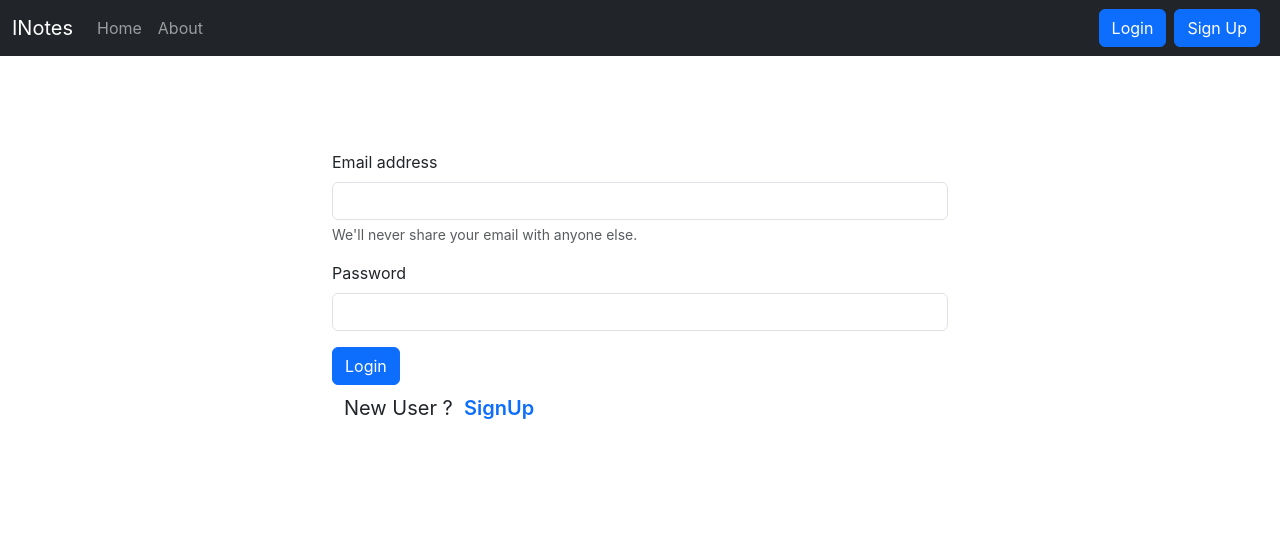
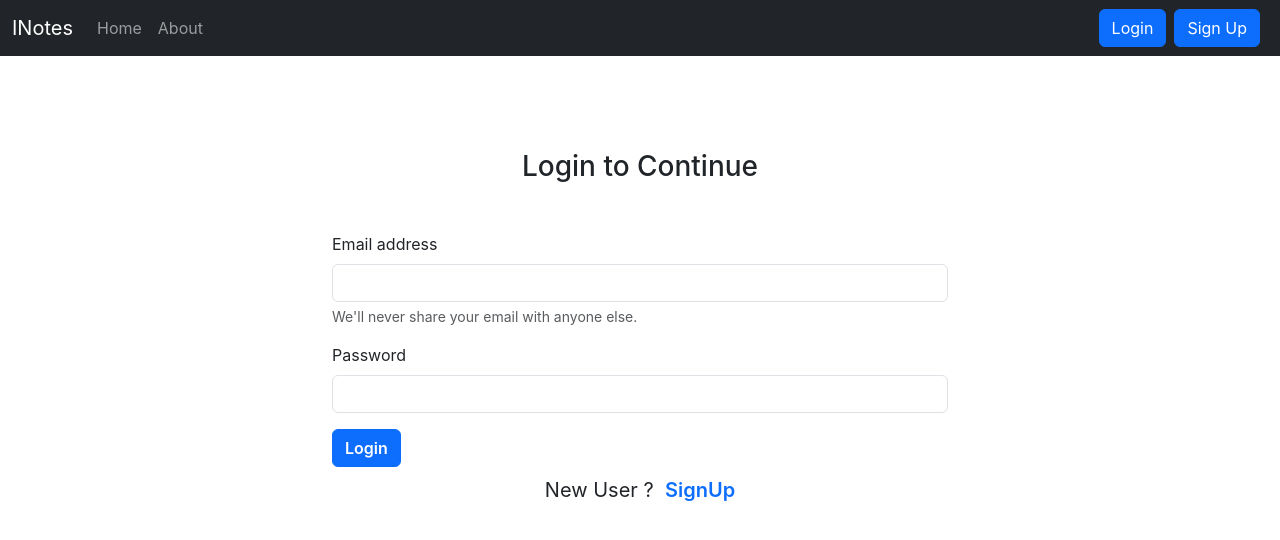
Before and after one commit to Nitinkumar2905/Inotes, a React (Create React App) app: page /login in a window 1280 px wide. Shown: the top 540 px of the page. Built offline with nearby package versions, Linux system fonts and the light colour scheme.

Commit message:
added login authentication and fixed some issues

```diff
--- a/src/Components/Login.jsx
+++ b/src/Components/Login.jsx
@@ -2,12 +2,13 @@ import React, { useState } from "react";
 import { Link, useNavigate } from "react-router-dom";
 
 const Login = (props) => {
+  const host = "http://localhost:5000";
   const [credentials, setCredentials] = useState({ email: "", password: "" });
   const Navigate = useNavigate();
 
   const handleSubmit = async (e) => {
     e.preventDefault();
-    const response = await fetch("http://localhost:5000/api/auth/login", {
+    const response = await fetch(`${host}/api/auth/login`, {
       method: "POST",
       headers: {
         "Content-Type": "application/json",
@@ -19,12 +20,12 @@ const Login = (props) => {
     });
 
     const json = await response.json();
-    // console.log(json);
+    console.log(credentials.email);
     if (json.success) {
       // save the auth token and redirect to the note page
-      localStorage.setItem("token", json.authtoken);
+      localStorage.setItem("token", json.authToken);
+      props.showAlert("Logged in Successfully", "success");
       Navigate("/home");
-      props.showAlert("Logged in Successfully", "success");
     } else {
       props.showAlert("Invalid credentials", "danger");
     }
@@ -32,10 +33,12 @@ const Login = (props) => {
   const onChange = (e) => {
     setCredentials({ ...credentials, [e.target.name]: e.target.value });
   };
-
   return (
     <>
       <div className="container my-5" style={{ width: "50%" }}>
+        <h3 className="d-flex justify-content-center mb-5">
+          Login to Continue
+        </h3>
         <form onSubmit={handleSubmit}>
           <div className="mb-3">
             <label htmlFor="email" className="form-label">
@@ -67,13 +70,18 @@ const Login = (props) => {
               onChange={onChange}
             />
           </div>
-          <button type="submit" className="btn btn-primary">
+          <button type="submit" className="fs-6 fw-semibold btn btn-primary">
             Login
           </button>
         </form>
-        <div className="container my-2 fs-5 " style={{}}>
-            <span className="">New User ? &nbsp;</span>
-            <Link className="text-decoration-none fw-semibold text-primary" to="/signUp">SignUp</Link>
+        <div className="container my-2 fs-5 d-flex justify-content-center ">
+          <span className="">New User ? &nbsp;</span>
+          <Link
+            className="text-decoration-none fw-semibold text-primary"
+            to="/signUp"
+          >
+            SignUp
+          </Link>
         </div>
       </div>
     </>
```
